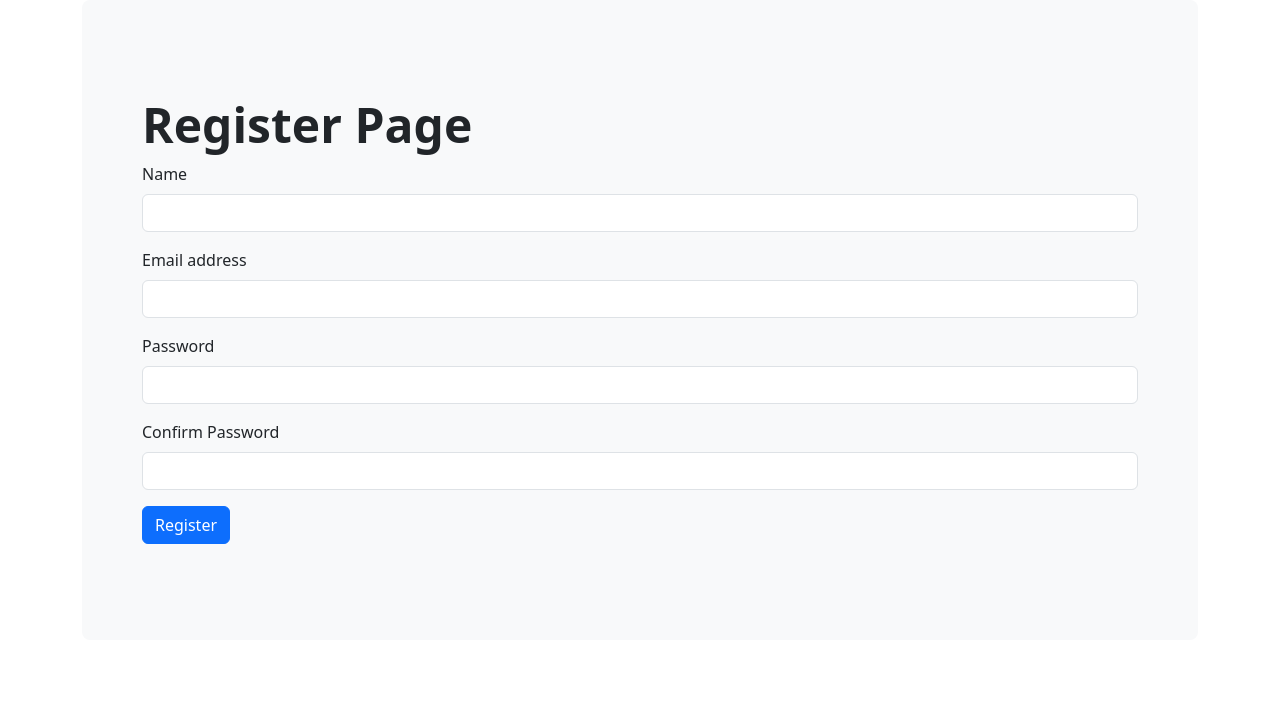
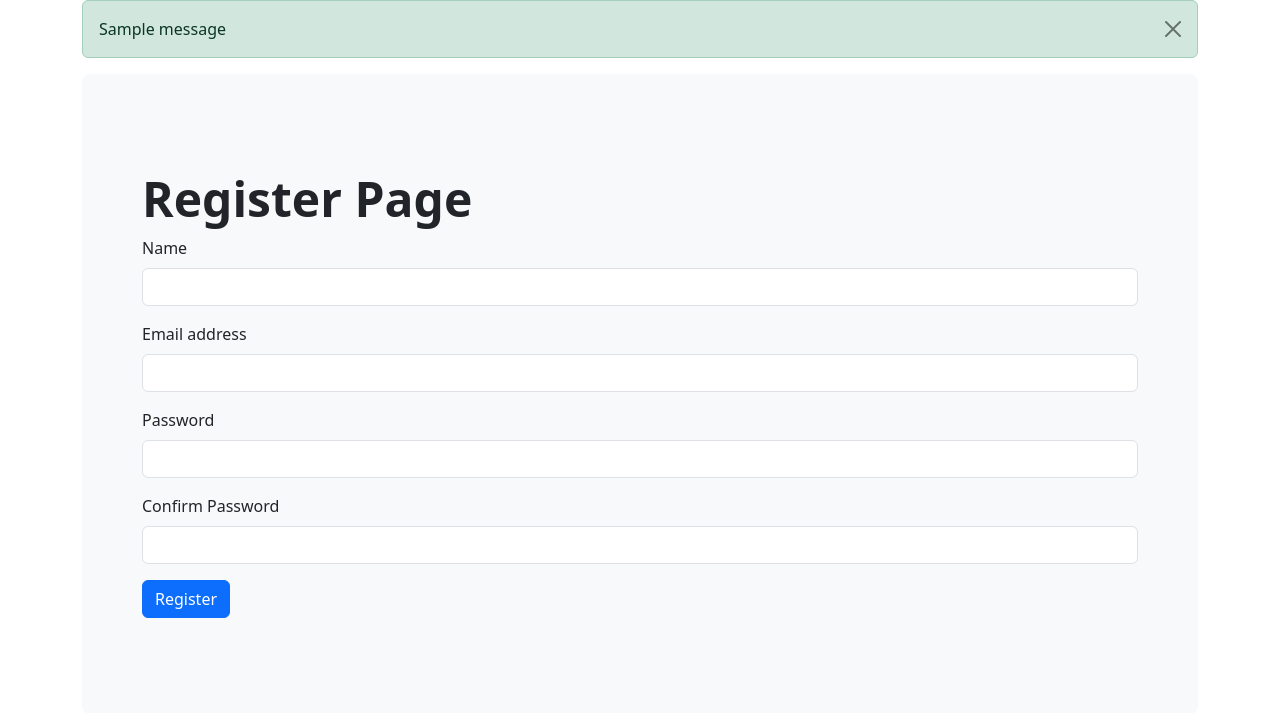
Before and after one commit to 0arifurrahman0/flask-crud, a Flask app: page /register in a window 1280 px wide. Shown: the part 56-769 px from the top of the page. Run offline with Flask 2, Linux system fonts and the light colour scheme; one stand-in notice (Sample message) is shown.

Commit message:
Message Flashing

```diff
--- a/flaskr/auth.py
+++ b/flaskr/auth.py
@@ -8,7 +8,7 @@ def login():
     return render_template('auth/login.html')
 
 
-@auth.route('/register')
+@auth.route('/register', methods=['GET', 'POST'])
 def register():
     if request.method == 'POST':
         name = request.form.get('name')
@@ -19,7 +19,7 @@ def register():
         if password != confirm_password:
             flash('Password not match!', category='error')
         else:
-            flash('Account created!')
+            flash('Account created!', category='success')
 
     return render_template('auth/register.html')
 
--- a/flaskr/templates/base.html
+++ b/flaskr/templates/base.html
@@ -27,8 +27,10 @@
     </div>
 </nav>
 
+{# Global flash message #}
+<div class="container">
     {% with messages = get_flashed_messages(with_categories=true) %}
-{% for category, message in message %}
+    {% for category, message in messages %}
     {% if category == 'error' %}
     <div class="alert alert-danger alert-dismissible fade show" role="alert">
         {{ message }}
@@ -42,6 +44,7 @@
     {% endif %}
     {% endfor %}
     {% endwith %}
+</div>
 
 <div class="container">
     {% block container %}{% endblock %}
```
Lines whose indentation alone changed are shown as unchanged.
